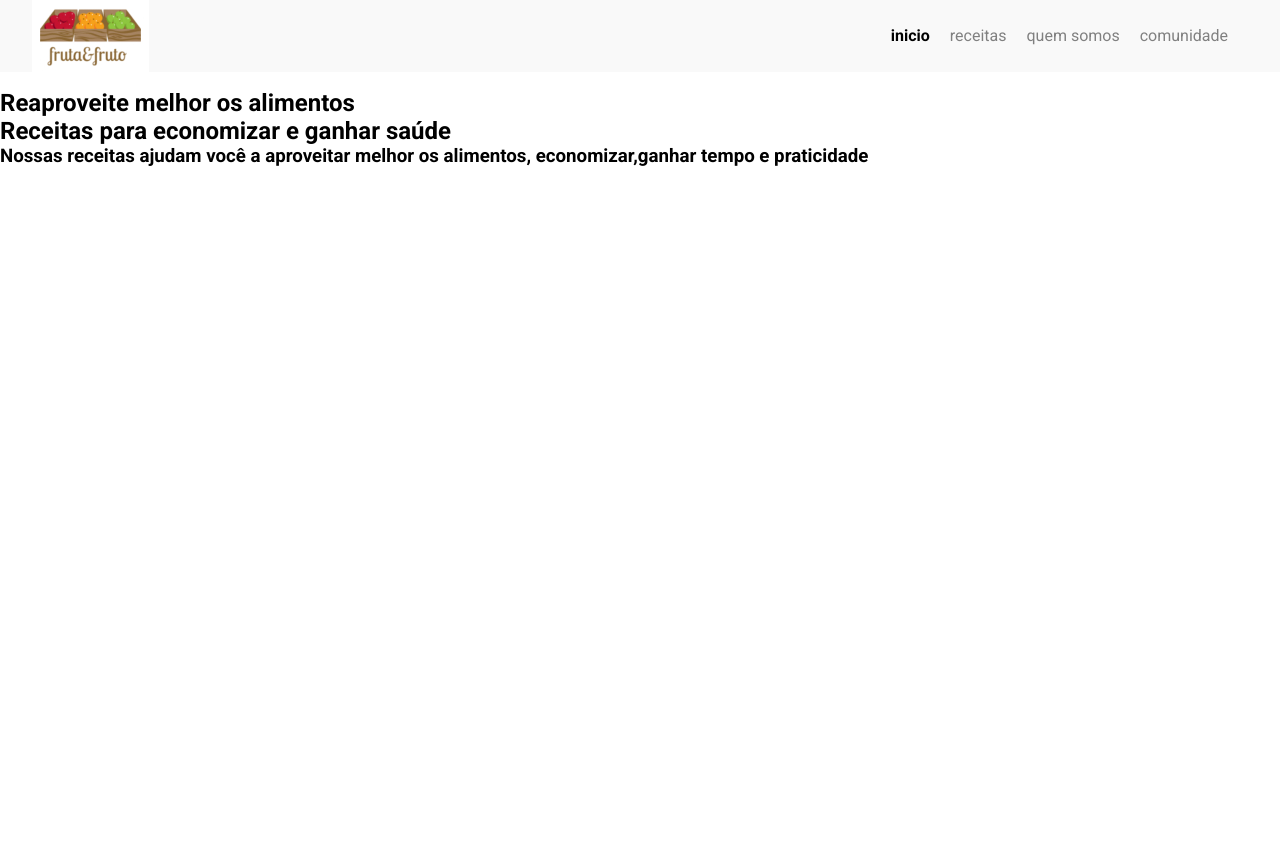
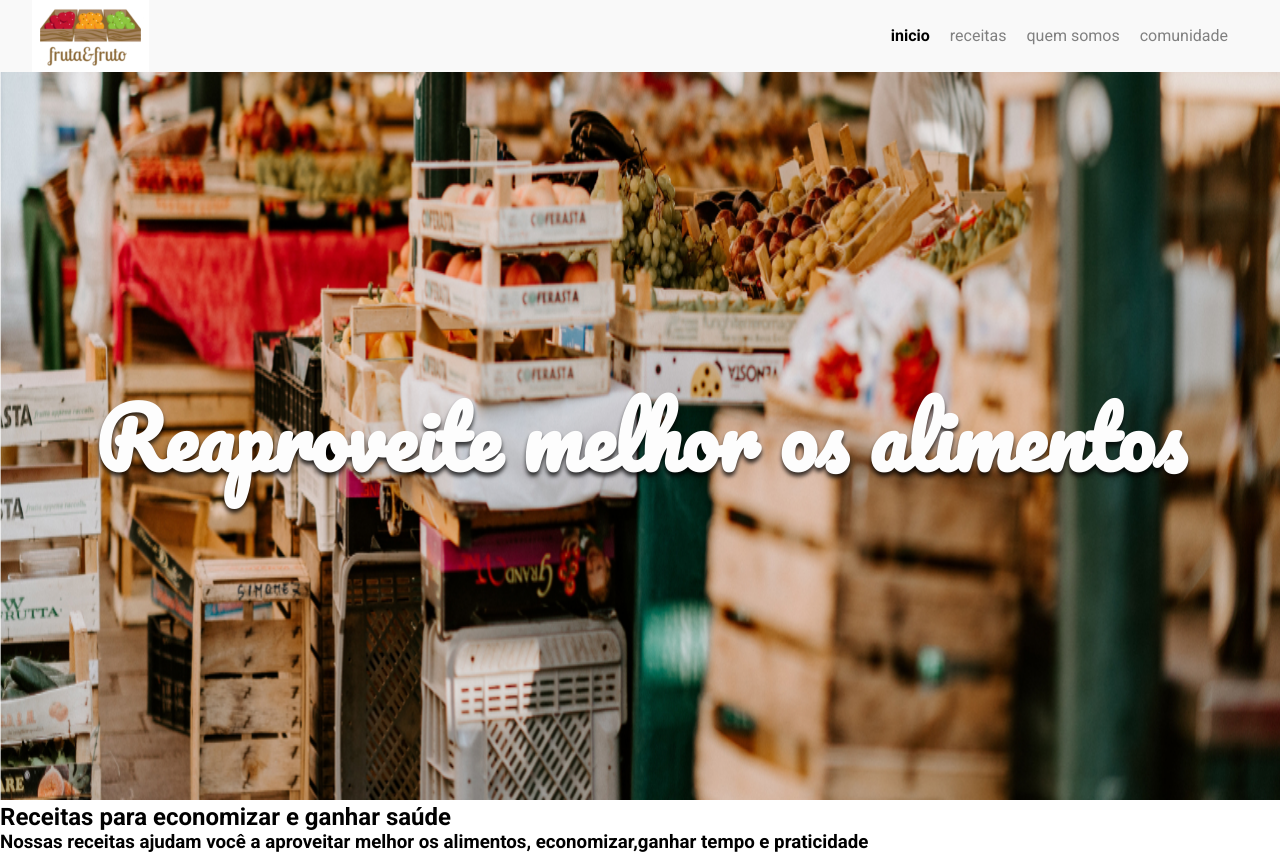
Before and after one commit to Reysson/Html-Css-Arquitetura-Metodologia, a plain HTML site: page arquitetura-css-assets/index.html in a window 1280 px wide. Before the commit the page ends 800 px from the top, so only its background shows below. Drawn offline with Linux system fonts and the light colour scheme.

Commit message:
Estilizando o banner

```diff
--- /dev/null
+++ b/arquitetura-css-assets/assets/css/banner/banner-imagem.css
@@ -0,0 +1,4 @@
+.banner__imagem {
+    height: calc(100vh - 72px);
+    width: 100%;
+}
--- /dev/null
+++ b/arquitetura-css-assets/assets/css/banner/banner-titulo.css
@@ -0,0 +1,12 @@
+.banner__titulo {
+    color: #fdfdfd;
+    font-family: Pacifico, cursive;
+    font-size: 5.0625rem;
+    position: absolute;
+    left: 50%;
+    text-shadow: 0 4px 4px rgba(0, 0, 0, 0.75);
+    top: 50%;
+    text-align: center;
+    transform: translate(-50%, -50%);
+    width: 100%;
+}
--- /dev/null
+++ b/arquitetura-css-assets/assets/css/banner/banner.css
@@ -0,0 +1,3 @@
+.banner {
+    position: relative;
+}
--- a/arquitetura-css-assets/index.html
+++ b/arquitetura-css-assets/index.html
@@ -14,6 +14,9 @@
     <link rel="stylesheet" href="./assets/css/menu/menu-lista.css">
     <link rel="stylesheet" href="./assets/css/menu/menu-item.css">
     <link rel="stylesheet" href="./assets/css/menu/menu-link.css">
+    <link rel="stylesheet" href="./assets/css/banner/banner.css">
+    <link rel="stylesheet" href="./assets/css/banner/banner-imagem.css">
+    <link rel="stylesheet" href="./assets/css/banner/banner-titulo.css">
 </head>
 
 <body>
@@ -30,8 +33,8 @@
     </header>
 
     <section class="banner">
-        <img class="banner__imagem" />
-        <h2 class="banner_titulo">Reaproveite melhor os alimentos</h2>
+        <img class="banner__imagem" src="./assets/img/banner.jpg" />
+        <h2 class="banner__titulo">Reaproveite melhor os alimentos</h2>
     </section>
 
     <section class="sobre">
```
